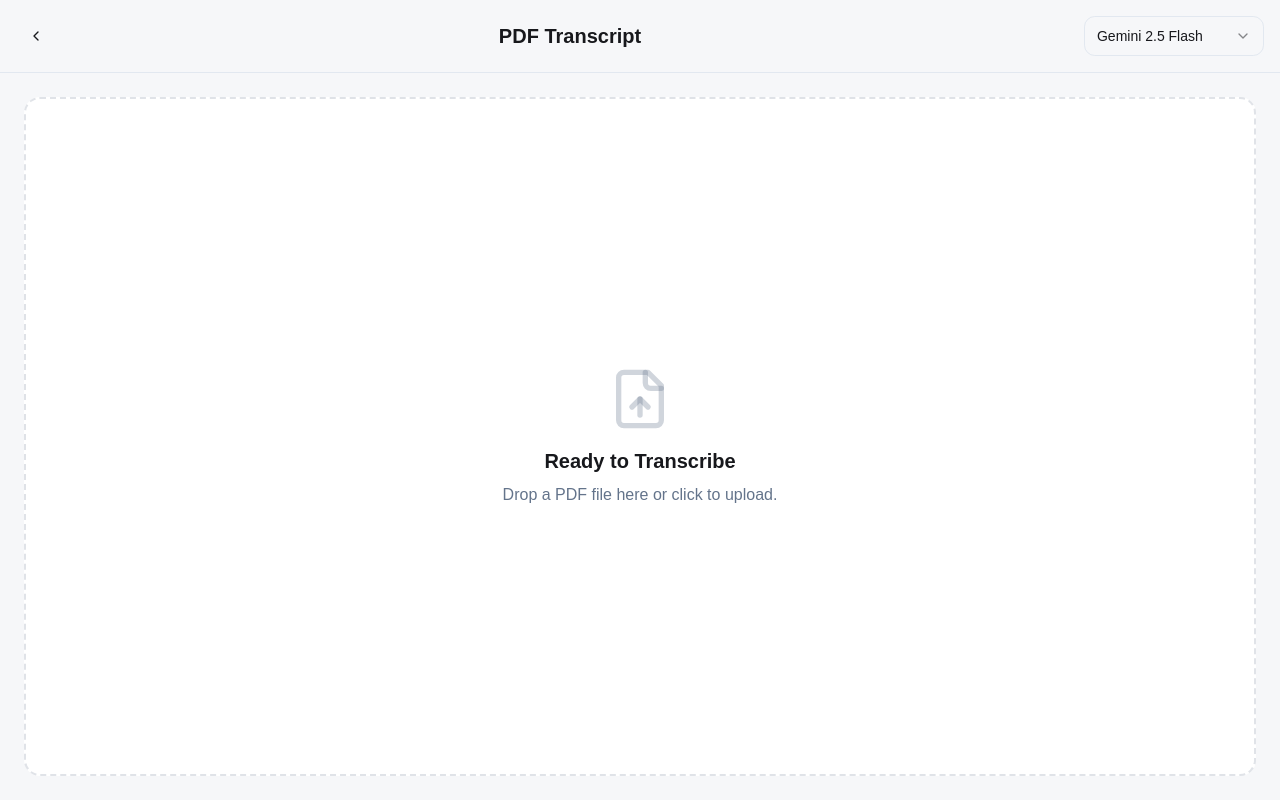
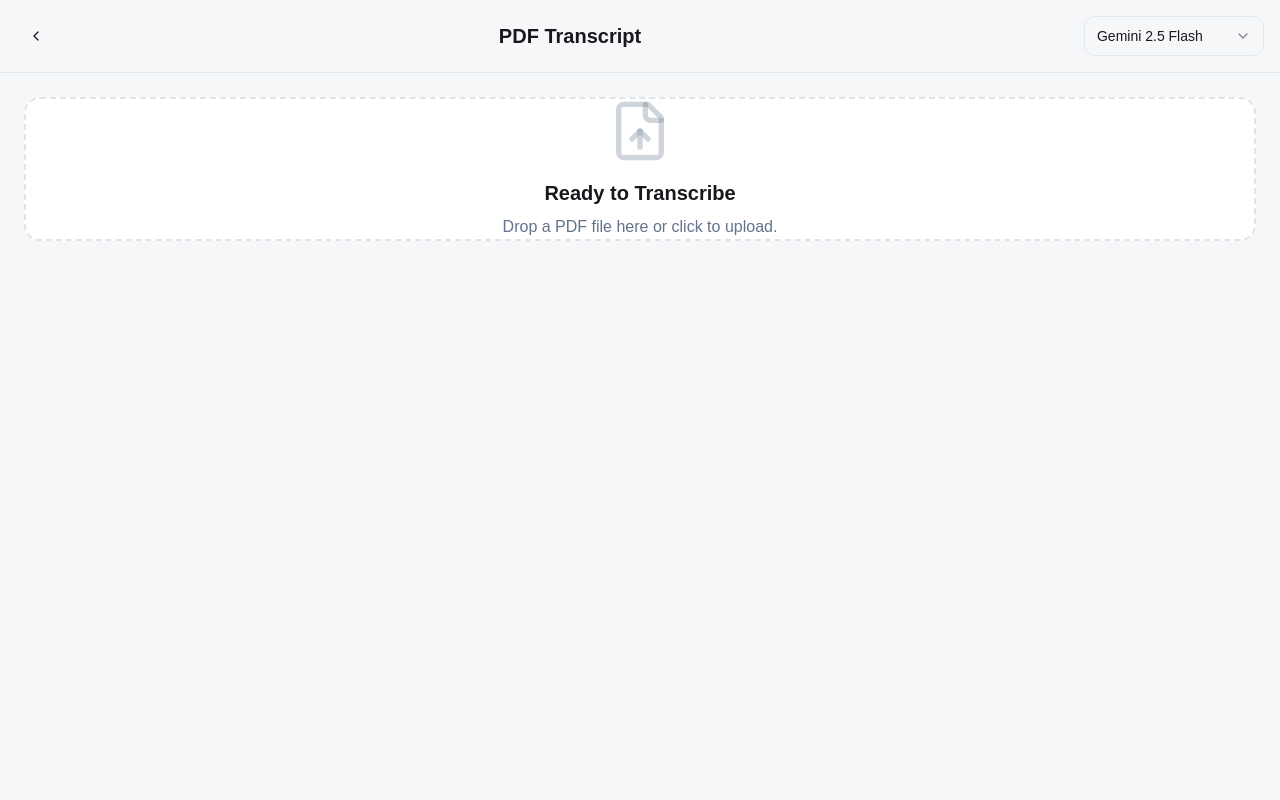
Before and after one commit to Heng-zm/somlengp, a Next.js app: page /pdf-transcript in a window 1280 px wide. Built offline with nearby package versions, Linux system fonts and the light colour scheme; a web font is replaced by a local one; what @genkit-ai/googleai, genkit would draw is missing.

Commit message:
page can't scroll

```diff
--- a/src/layouts/app-layout.tsx
+++ b/src/layouts/app-layout.tsx
@@ -21,8 +21,8 @@ export function AppLayout({ children }: { children: React.ReactNode }) {
   return (
     <LanguageContext.Provider value={contextValue}>
       <FeaturePageLayoutProvider>
-        <div className="flex flex-col h-screen bg-background">
-          <main className="flex-1 flex flex-col h-screen overflow-hidden">
+        <div className="flex flex-col min-h-screen bg-background">
+          <main className="flex-grow">
             {children}
           </main>
         </div>
--- a/src/layouts/feature-page-layout.tsx
+++ b/src/layouts/feature-page-layout.tsx
@@ -85,9 +85,7 @@ export function FeaturePageLayout({ children, title, showModelSelector = false }
                     <div className="w-10"></div> // Placeholder for alignment
                 )}
             </header>
-            <div className="flex-1 overflow-y-auto">
-                {children}
-            </div>
+            {children}
         </div>
     );
 }
```
